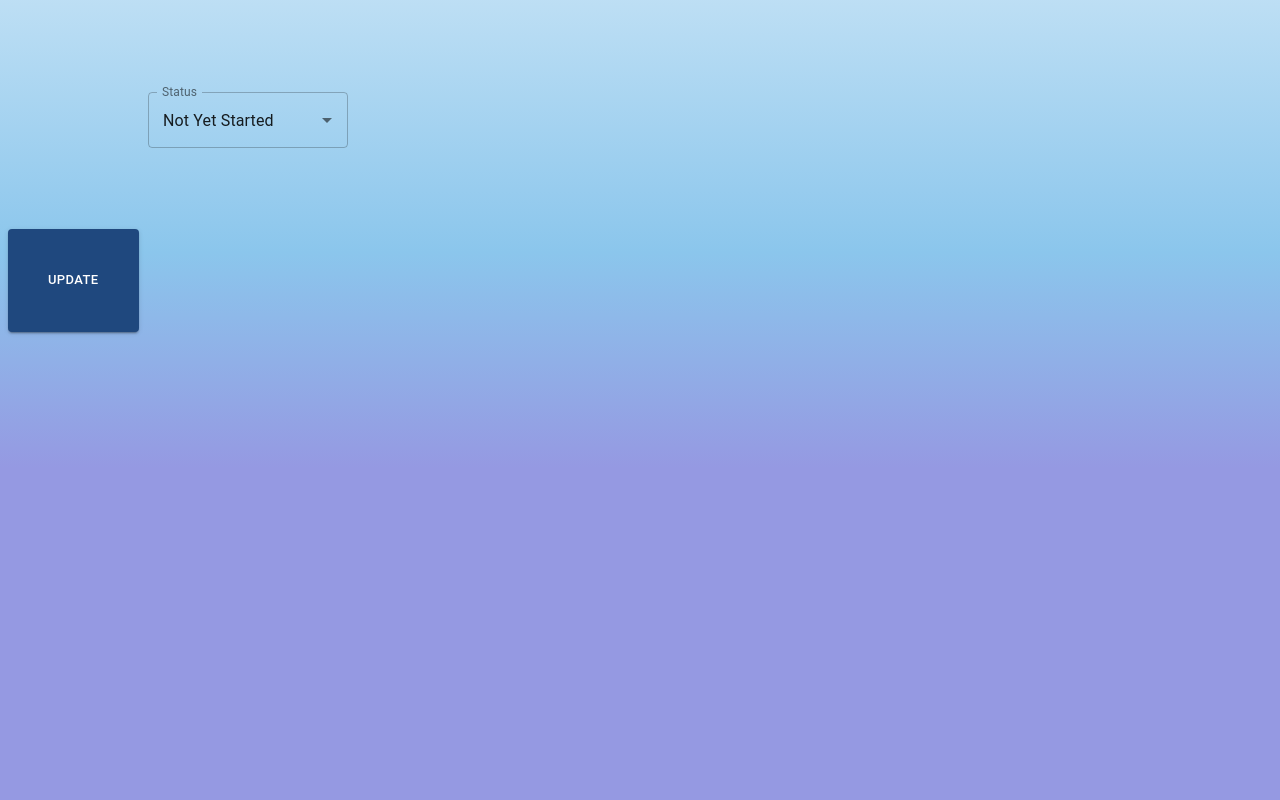
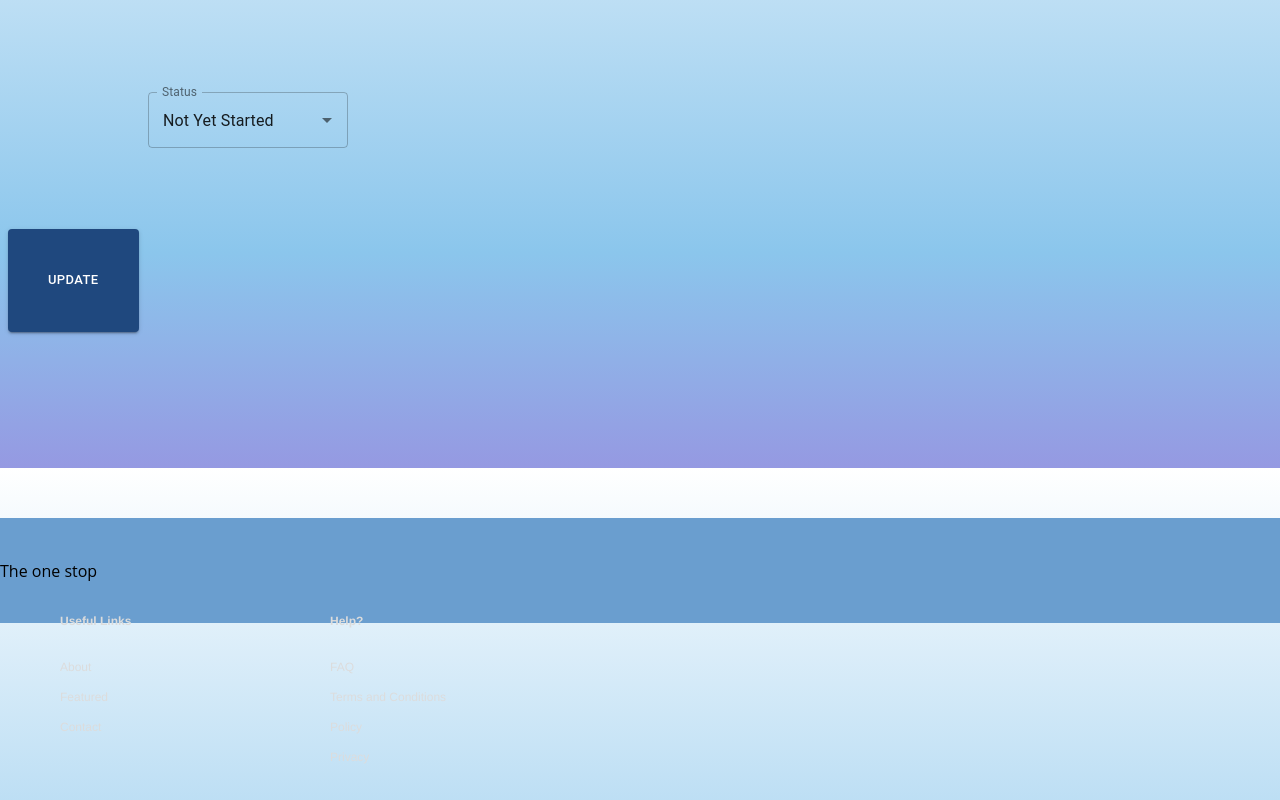
Before and after one commit to Aura313/amigoboards, a React (Create React App) app in the folder client/: page /workItems/new-workItem in a window 1280 px wide. Shown: the part 332-1132 px from the top of the page. Before the commit the page ends 800 px from the top, so only its background shows below. Built offline with nearby package versions, Linux system fonts and the light colour scheme; no server answers.

Commit message:
Working on Footer component

```diff
--- a/client/src/App/App.js
+++ b/client/src/App/App.js
@@ -14,6 +14,8 @@ import NewUserStory from '../pages/UserStories/NewUserStory';
 import UserStoryDetails from '../pages/UserStories/UserStoryDetails';
 import axios from 'axios';
 import Config from '../Configuration/Config.json';
+import Footer from '../components/Footer/Footer'
+
 
 let theme = createTheme({
   palette: {
@@ -72,27 +74,11 @@ export class App extends React.Component {
       }).then((userStories) => this.setState({ userStories: userStories.userStories }));
   }
 
-  // deleteHandler(x) {
-  //   console.log('deleteHandler')
-  //   axios.delete(Config.userStories_url + x._id, {
-  //     headers: {
-  //       'Content-Type': 'application/json',
-  //     },
-  //     body: JSON.stringify(x),
-  //   })
-  //     .then((userStories) => this.setState({ userStories: userStories.userStories }))
-  //     .catch((error) => {
-  //       console.error('Error:', error);
-  //     });
-
-  // }
-
-
   render() {
     return (
       <ThemeProvider theme={theme}>
         <Navbar />
-        <div className='App'>
+        <div className='page-container'>
           <Routes>
             <Route path='/' element={<SignInOutContainer />} />
             <Route path='/home' element={<Home />} />
@@ -108,7 +94,8 @@ export class App extends React.Component {
             createitem={this.createitem.bind(this)} />} />
             <Route path='/workItems/:id' element={<UserStoryDetails />} />
           </Routes>
-        </div>
+          </div>
+          <Footer/>
       </ThemeProvider>
     );
   }
--- a/client/src/App/App.scss
+++ b/client/src/App/App.scss
@@ -45,3 +45,12 @@ body {
     transform: rotate(360deg);
   }
 }
+
+.page-container {
+  display: flex;
+  flex-direction: column;
+  min-height: 100vh;
+}
+.content-wrap {
+  flex: 1;
+}
--- /dev/null
+++ b/client/src/components/Footer/Footer.js
@@ -0,0 +1,33 @@
+import React from "react";
+import "./Footer.scss";
+
+function Footer() {
+    return (
+        <div className="footer">
+            <div className="footer-col">
+                <a name="Contact"></a>
+                <p>The one stop</p>
+            </div>
+            <div class="footer_col">
+                <h1>Useful Links</h1>
+                <ul>
+                    <li>About</li>
+                    <li> Featured</li>
+                    <li>  Contact</li>
+                </ul>
+            </div>
+            <div class="footer_col">
+                <h1>Help?</h1>
+                <ul>
+                    <li>FAQ</li>
+                    <li>Terms and Conditions</li>
+                    <li>Policy</li>
+                    <li>Privacy</li>
+                </ul>
+            </div>
+        </div>
+
+    );
+}
+
+export default Footer;
--- /dev/null
+++ b/client/src/components/Footer/Footer.scss
@@ -0,0 +1,54 @@
+
+
+  .footer {
+    width: 100%;
+    position: relative;
+    height: auto;
+    background-color: #6a9ecf;
+    padding-top: 2%;
+    padding-bottom: 2%;
+  }
+
+  .footer_col {
+    width: 230px;
+    height: auto;
+    float: left;
+    padding: 0px 20px 20px 20px;
+    line-height: 2.5;
+  }
+  .footer_col > p {
+    color: #dcdcdc;
+    font-family: Helvetica;
+    font-size: 12px;
+  }
+  .footer_col ul li {
+    list-style-type: none;
+    font-family: Helvetica;
+    color: #dcdcdc;
+  }
+  .footer_col ul li a:hover {
+    color: #fffafd;
+    transition: 0.5s;
+  }
+  .footer_col li {
+    color: #dcdcdc;
+    font-size: 14px;
+    text-decoration: none;
+    cursor: pointer;
+    transition: 0.2s;
+    font-size: 12px;
+  }
+  .footer_col li a {
+    color: #dcdcdc;
+    font-size: 14px;
+    text-decoration: none;
+    cursor: pointer;
+    transition: 0.2s;
+    font-size: 12px;
+  }
+  .footer_col > h1 {
+    color: #dcdcdc;
+    font-size: 12px;
+    font-family: Helvetica;
+    padding-left: 40px;
+  }
```
Also changed, not shown: 1 other file (tests, documents, lock files or other folders).
